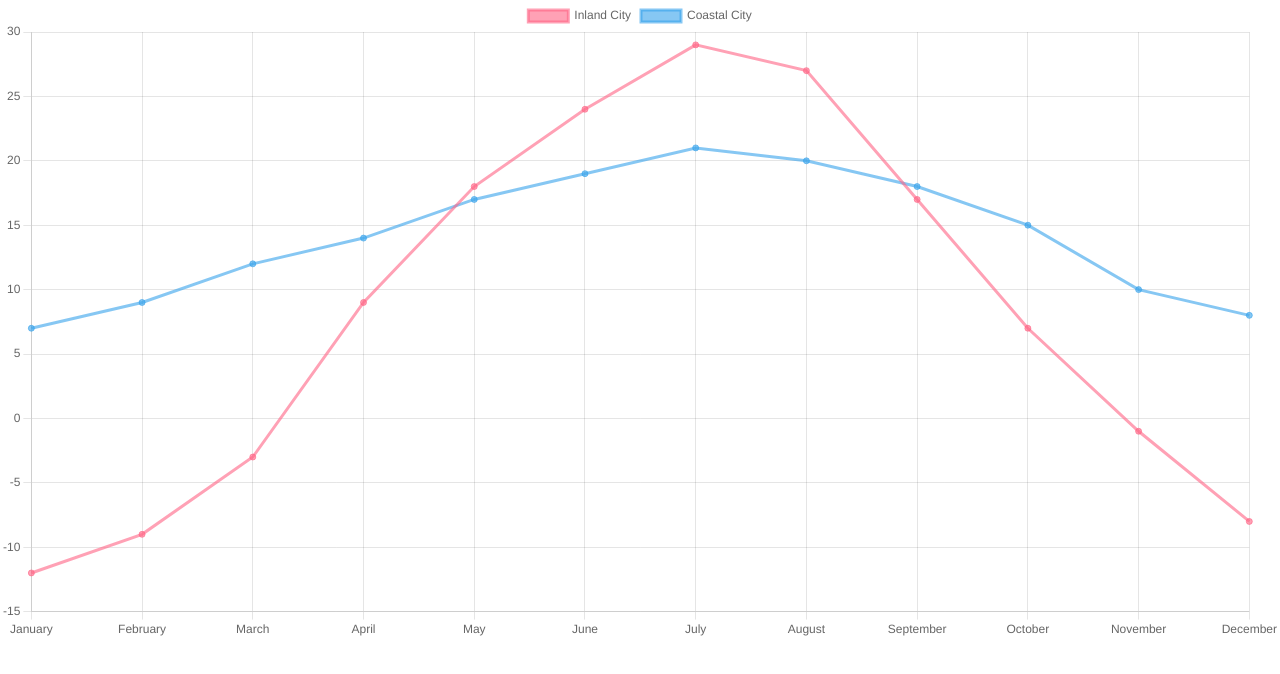
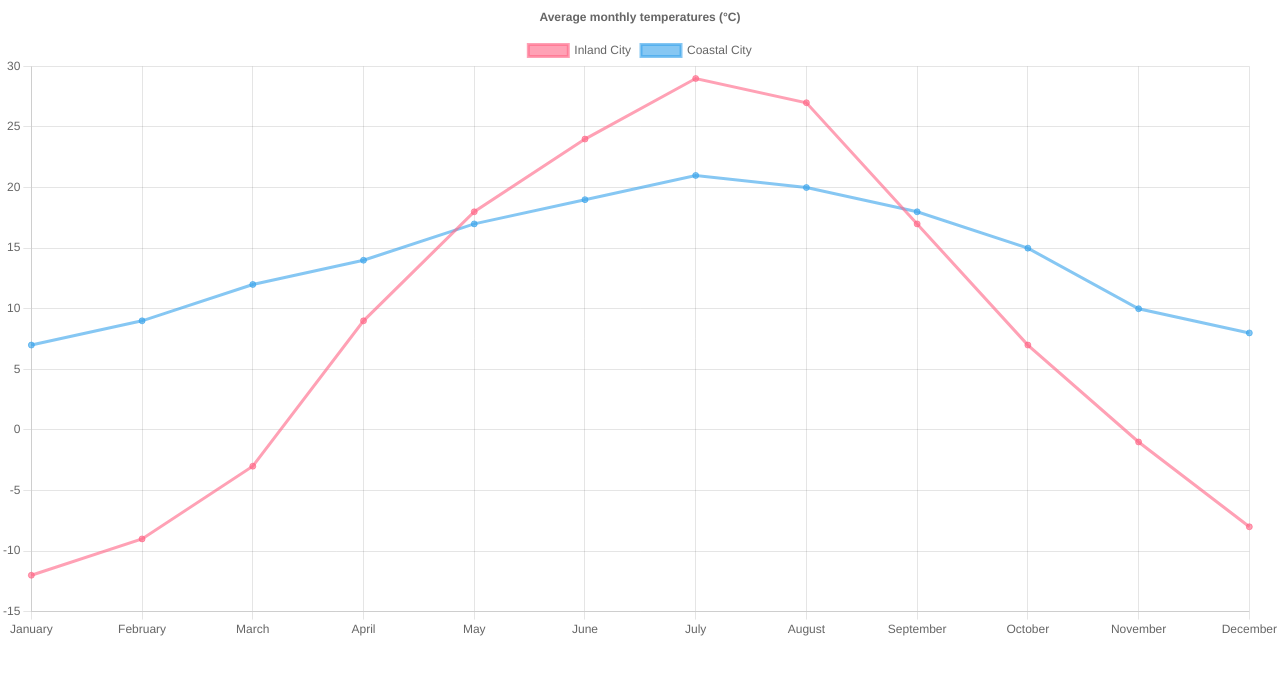
Before and after one commit to edvinpontuslarsson/ts-chart.js-example, a React (Create React App) app: page / in a window 1280 px wide. Shown: the top 674 px of the page. Built offline with nearby package versions, Linux system fonts and the light colour scheme.

Commit message:
adds title

```diff
--- a/src/components/AvgTemperaturesChart.tsx
+++ b/src/components/AvgTemperaturesChart.tsx
@@ -52,7 +52,18 @@ export default function AvgTemperaturesChart(props: IProps) {
 
   return (
     <div className="chart">
-      <Line datasetIdKey="avg_temp" data={chartData} />
+      <Line
+        datasetIdKey="avg_temp"
+        data={chartData}
+        options={{
+          plugins: {
+            title: {
+              display: true,
+              text: 'Average monthly temperatures (°C)',
+            },
+          },
+        }}
+      />
     </div>
   );
 }
```
